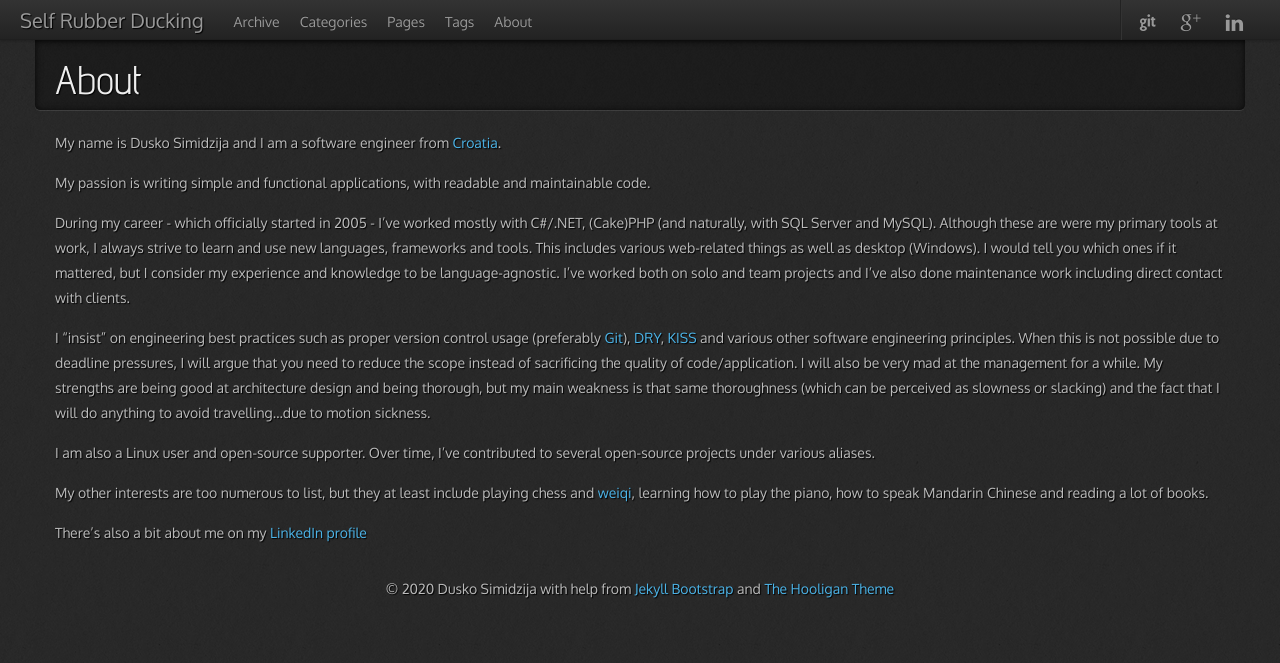
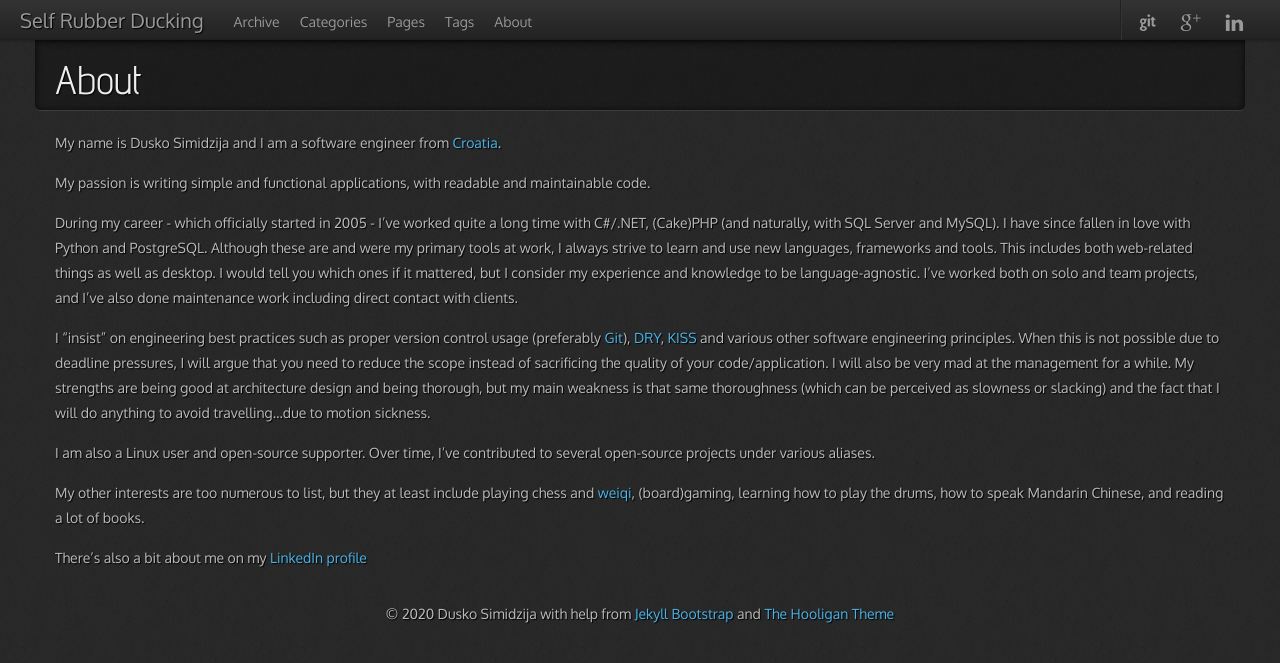
Before and after one commit to dsimidzija/dsimidzija.github.io, a Jekyll site: the page built from pages/about.md, in a window 1280 px wide. Shown: the top 663 px of the page. Built offline with Jekyll 4.4.1, drawn with Linux system fonts in a browser that asks for light colours; nearby versions of some CDN libraries; Markdown is read by kramdown in place of the engine named in the settings.

Commit message:
update about page

```diff
--- a/pages/about.md
+++ b/pages/about.md
@@ -7,15 +7,34 @@ description: ""
 
 My name is Dusko Simidzija and I am a software engineer from [Croatia][hr].
 
-My passion is writing simple and functional applications, with readable and maintainable code.
+My passion is writing simple and functional applications, with readable and
+maintainable code.
 
-During my career - which officially started in 2005 - I've worked mostly with C#/.NET, (Cake)PHP (and naturally, with SQL Server and MySQL). Although these are were my primary tools at work, I always strive to learn and use new languages, frameworks and tools. This includes various web-related things as well as desktop (Windows). I would tell you which ones if it mattered, but I consider my experience and knowledge to be language-agnostic. I've worked both on solo and team projects and I've also done maintenance work including direct contact with clients.
+During my career - which officially started in 2005 - I've worked quite a long
+time with C#/.NET, (Cake)PHP (and naturally, with SQL Server and MySQL). I have
+since fallen in love with Python and PostgreSQL. Although these are and were my
+primary tools at work, I always strive to learn and use new languages,
+frameworks and tools. This includes both web-related things as well as desktop.
+I would tell you which ones if it mattered, but I consider my experience and
+knowledge to be language-agnostic. I've worked both on solo and team projects,
+and I've also done maintenance work including direct contact with clients.
 
-I "insist" on engineering best practices such as proper version control usage (preferably [Git][]), [DRY][], [KISS][] and various other software engineering principles. When this is not possible due to deadline pressures, I will argue that you need to reduce the scope instead of sacrificing the quality of code/application. I will also be very mad at the management for a while. My strengths are being good at architecture design and being thorough, but my main weakness is that same thoroughness (which can be perceived as slowness or slacking) and the fact that I will do anything to avoid travelling...due to motion sickness.
+I "insist" on engineering best practices such as proper version control usage
+(preferably [Git][]), [DRY][], [KISS][] and various other software engineering
+principles. When this is not possible due to deadline pressures, I will argue
+that you need to reduce the scope instead of sacrificing the quality of your
+code/application. I will also be very mad at the management for a while. My
+strengths are being good at architecture design and being thorough, but my main
+weakness is that same thoroughness (which can be perceived as slowness or
+slacking) and the fact that I will do anything to avoid travelling...due to
+motion sickness.
 
-I am also a Linux user and open-source supporter. Over time, I've contributed to several open-source projects under various aliases.
+I am also a Linux user and open-source supporter. Over time, I've contributed
+to several open-source projects under various aliases.
 
-My other interests are too numerous to list, but they at least include playing chess and [weiqi][], learning how to play the piano, how to speak Mandarin Chinese and reading a lot of books.
+My other interests are too numerous to list, but they at least include playing
+chess and [weiqi][], (board)gaming, learning how to play the drums, how to
+speak Mandarin Chinese, and reading a lot of books.
 
 There's also a bit about me on my [LinkedIn profile][linkedin]
 
```
